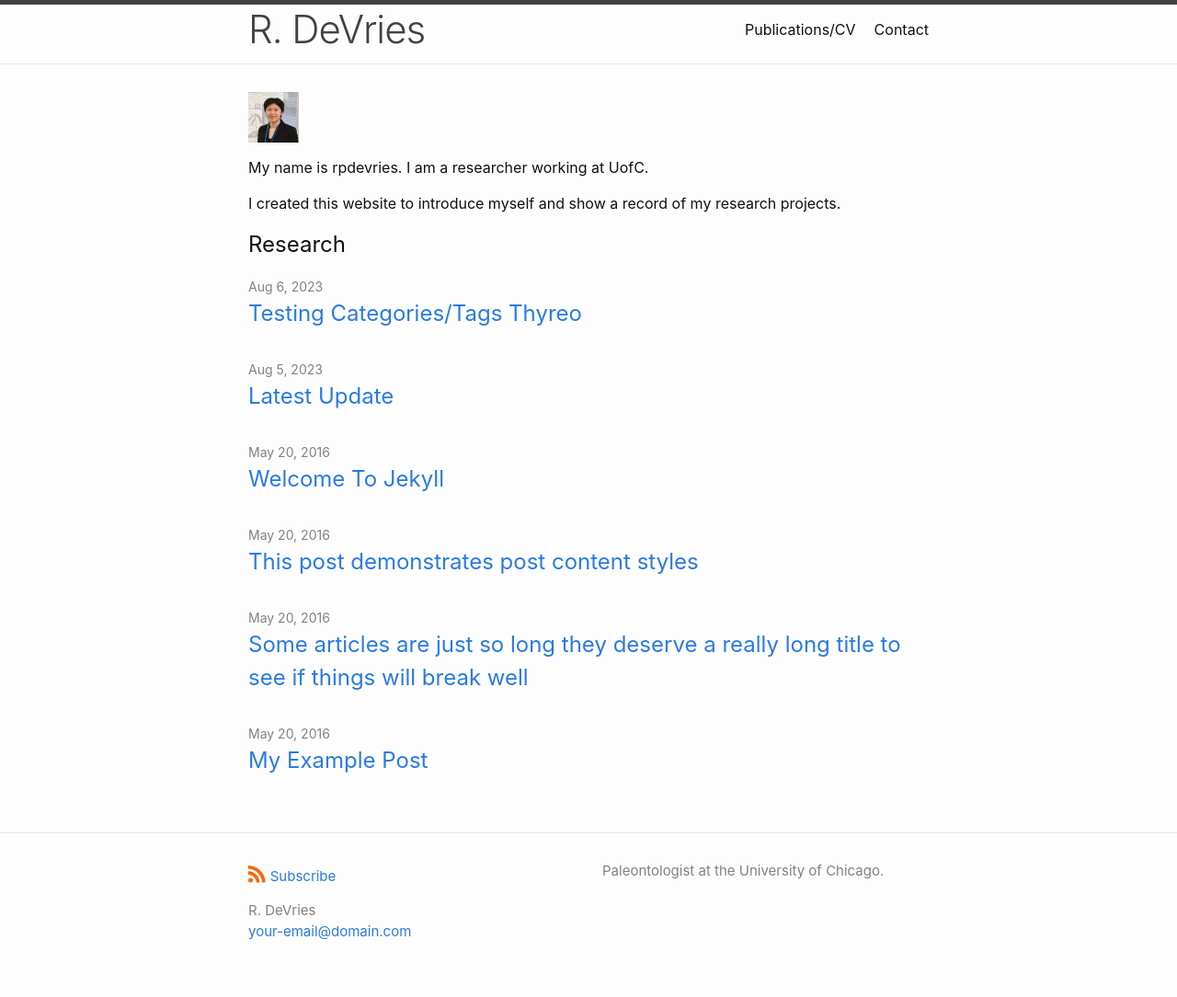
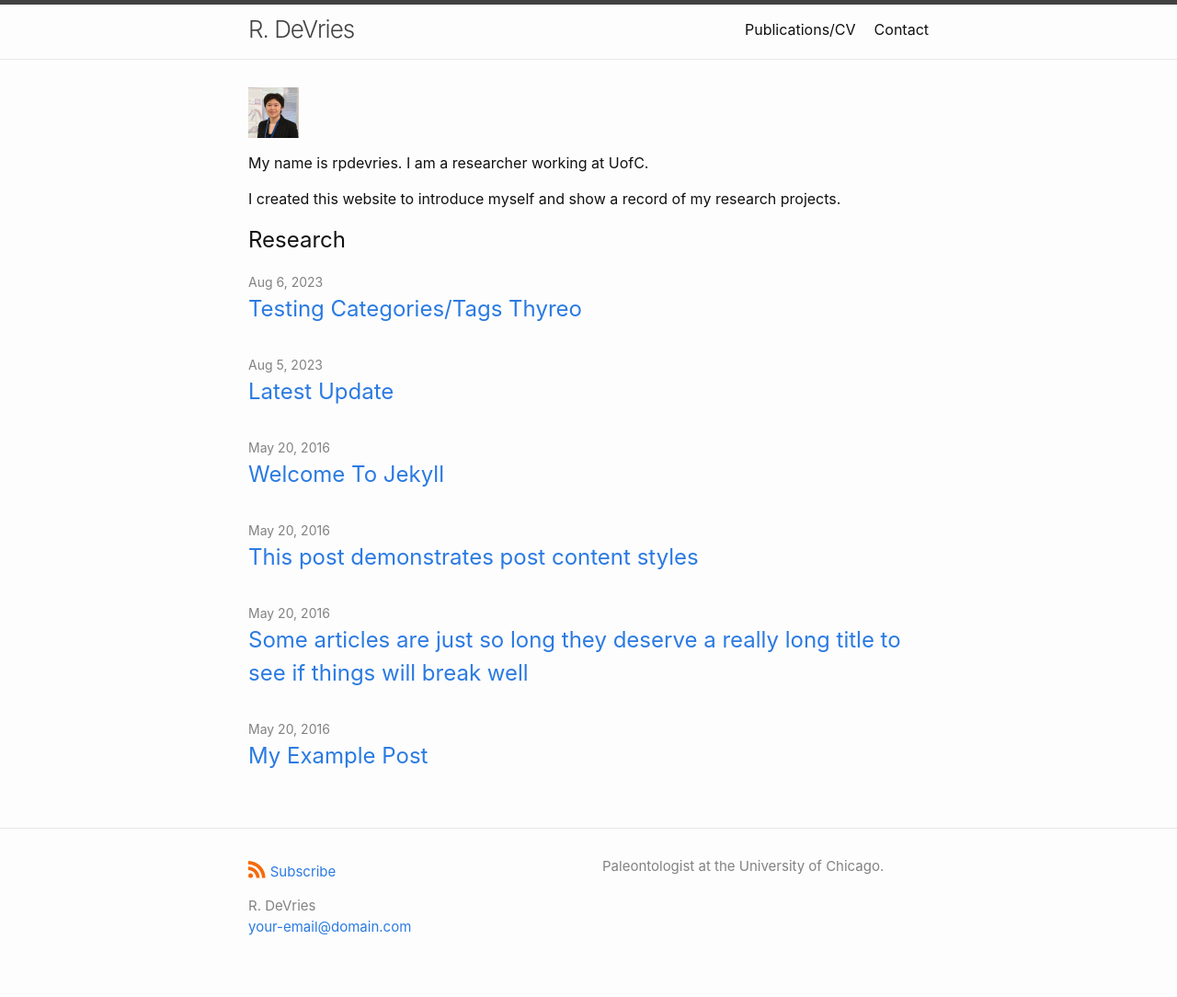
Before and after one commit to rpdevries/rpdevries.github.io, a Jekyll site: the page built from index.md, in a window 1280 px wide. Shown: the whole page at 92% size. Built offline with Jekyll 4.4.1, drawn with Linux system fonts in a browser that asks for light colours.

Commit message:
Update _layout.scss
Header

```diff
--- a/_sass/minima/_layout.scss
+++ b/_sass/minima/_layout.scss
@@ -4,18 +4,18 @@
 .site-header {
   border-top: 5px solid $border-color-03;
   border-bottom: 1px solid $border-color-01;
-  min-height: $spacing-unit * 1.865; /*2.825. o.g. 1.865;*/
-  line-height: $base-line-height * $base-font-size * 2.25; /*2.25;*/
+  min-height: $spacing-unit * 1.865;
+  line-height: $base-line-height * $base-font-size * 2.25;
 
   // Positioning context for the mobile navigation icon
   position: relative;
 }
 
 .site-title {
-  @include relative-font-size(2.625); /*1.625);*/
+  @include relative-font-size(1.625); /*2.625); o.g. 1.625);*/
   font-weight: 300;
   letter-spacing: -1px;
-  margin-bottom: 10px; /* 0; */
+  margin-bottom: 5px; /* 0; */
   float: left;
 
   @include media-query($on-palm) {
```
